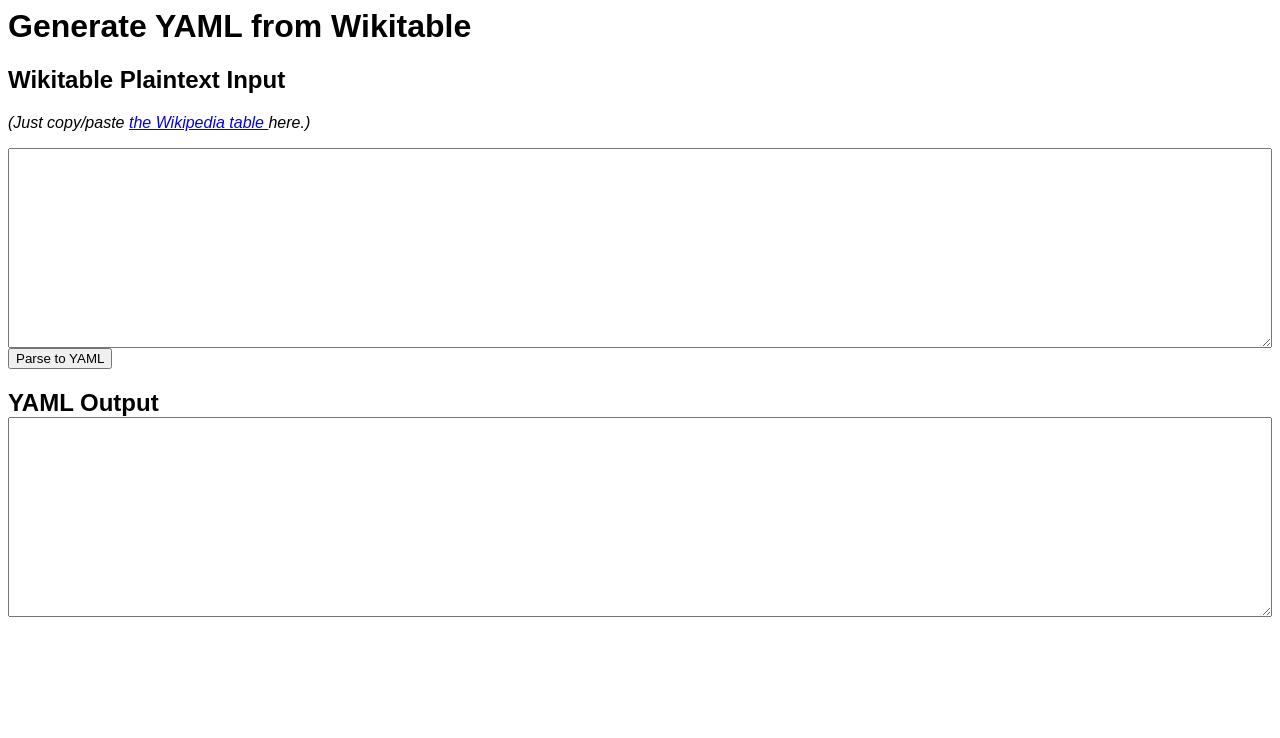
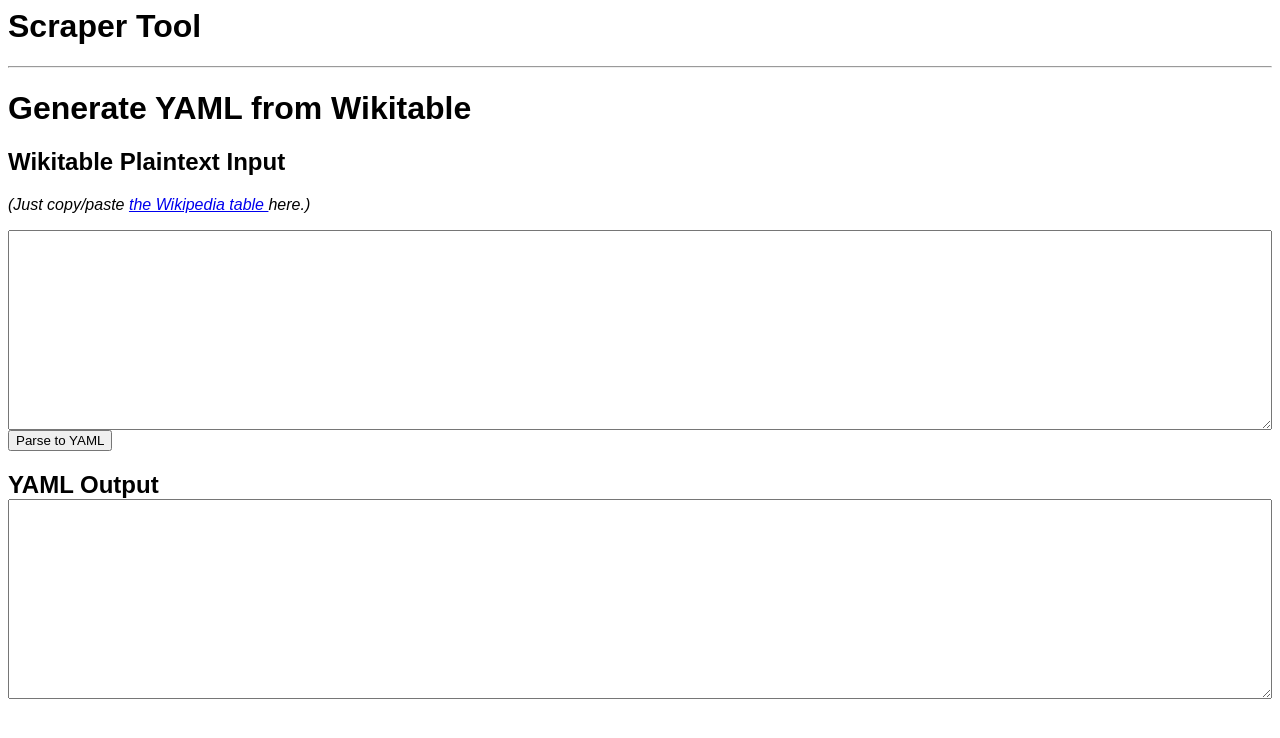
Before and after one commit to Nixinova/NZPolls, a plain HTML site: page scraper/index.html in a window 1280 px wide. Drawn offline with Linux system fonts and the light colour scheme.

Commit message:
docs: Mention Scraper tool

```diff
--- a/scraper/index.html
+++ b/scraper/index.html
@@ -2,7 +2,7 @@
 
 <head>
     <meta charset="utf-8">
-    <title>Poll Data | Table to Yaml</title>
+    <title>Scraper Tool | Convert Table to YAML</title>
     <script src="scrape.js"></script>
     <style>
         body {
@@ -12,6 +12,9 @@
 </head>
 
 <body>
+    <h1>Scraper Tool</h1>
+    <hr>
+
     <h1>Generate YAML from Wikitable</h1>
 
     <h2>Wikitable Plaintext Input</h2>
```
Also changed, not shown: graphing/readme.md, readme.md.
